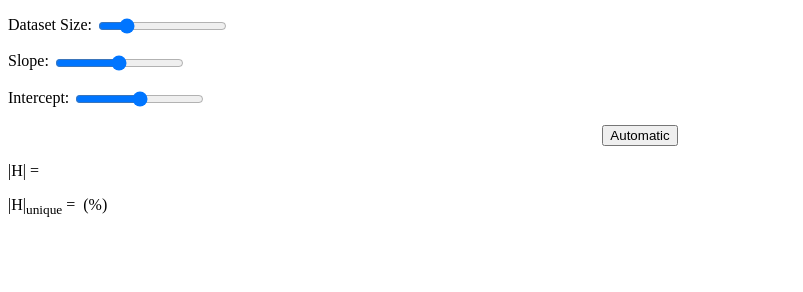
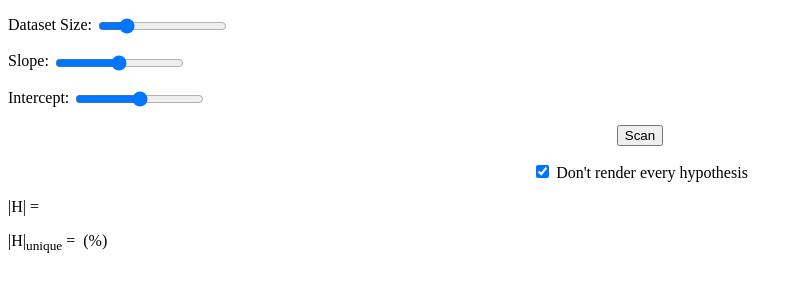
Before and after one commit to Mostafa-Samir/ml-theory, a website: page growth-vis/index.html in a window 1280 px wide. Shown: the whole page, without its empty margins (0-803 px from the left). Drawn offline with nearby package versions, Linux system fonts and the light colour scheme; files that its build step writes are made by us from their sources; files whose address does not match are found by name.

Commit message:
added more controls in UI

```diff
--- a/growth-vis/index.html
+++ b/growth-vis/index.html
@@ -28,7 +28,12 @@
                 </p>
 
                 <p align='center'>
-                    <button id="auto-vis" data-state="paused">Automatic</button>
+                    <button id="auto-vis" data-state="paused">Scan</button>
+                </p>
+
+                <p align='center'>
+                    <input type="checkbox" id="no-render" checked>
+                    <label title="It's faster this way!">Don't render every hypothesis</label>
                 </p>
 
                 <section id="reports">
```
